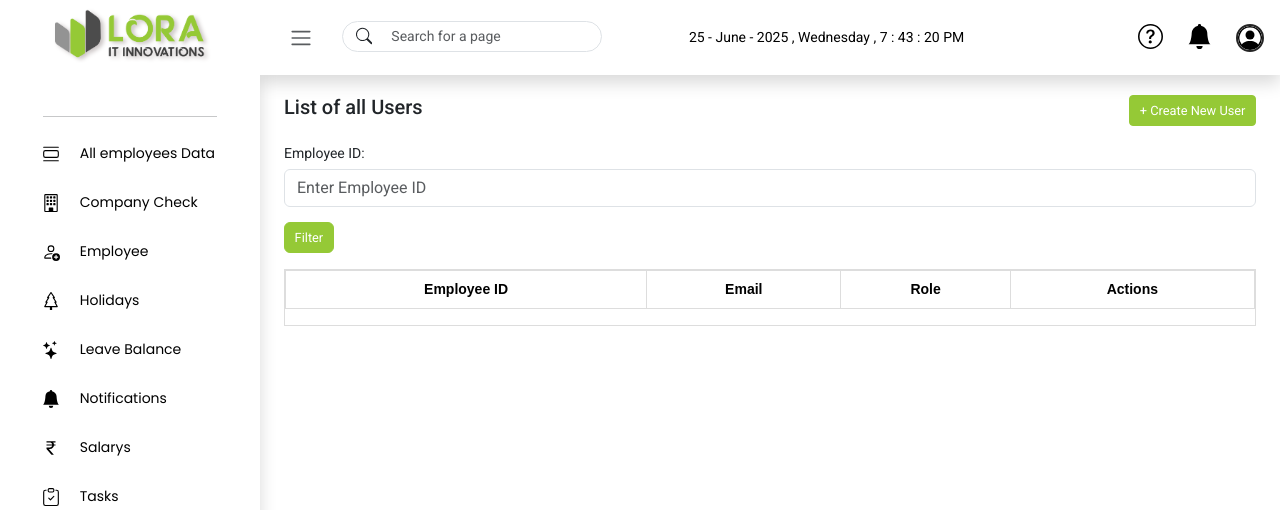
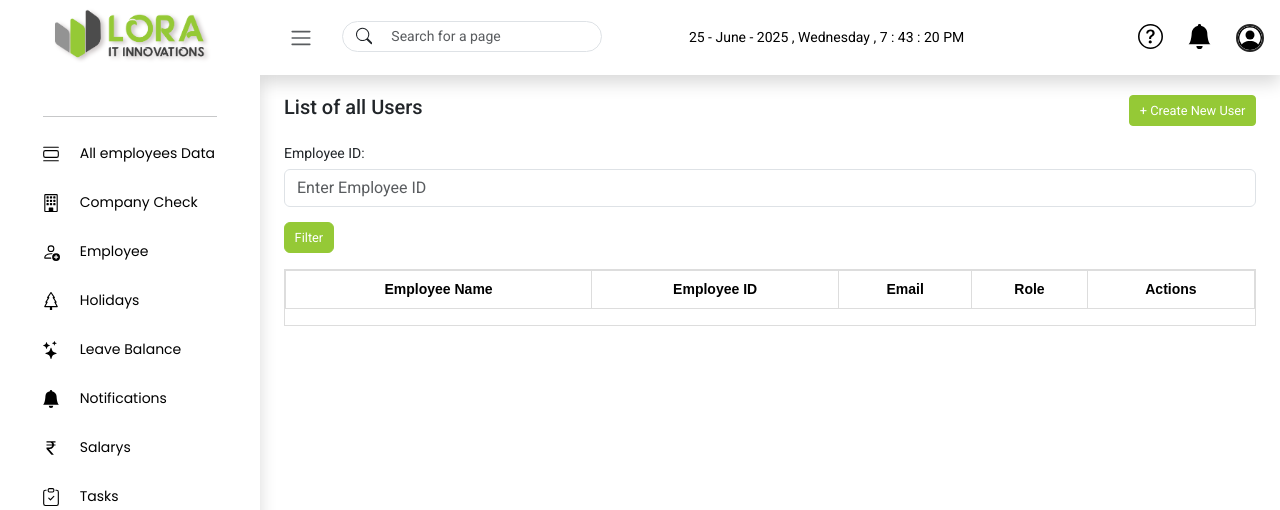
Before and after one commit to Lora-Yagnasree/HR4U, a Django app: template templates/user_list.html in a window 1280 px wide. Shown: the top 510 px of the page. Run offline with Django 5.2, Linux system fonts and the light colour scheme; the template is opened without the code that fills it, so the values that code supplies are empty; some libraries are stand-ins or nearby versions.

Commit message:
username

```diff
--- a/templates/user_list.html
+++ b/templates/user_list.html
@@ -127,6 +127,7 @@
         <table class="table table-bordered">
             <thead>
                 <tr style="background-color:#f1f1f1;">
+                    <th>Employee Name</th>
                     <th>Employee ID</th>
                     <th>Email</th>
                     <th>Role</th>
@@ -136,6 +137,7 @@
             <tbody>
                 {% for user in users %}
                 <tr>
+                    <td>{{ user.employee_user.name }}</td> <!--added-->
                     <td>{{ user.employee_id }}</td>
                     <td>{{ user.email }}</td>
                     <td>{{ user.role }}</td>
```
